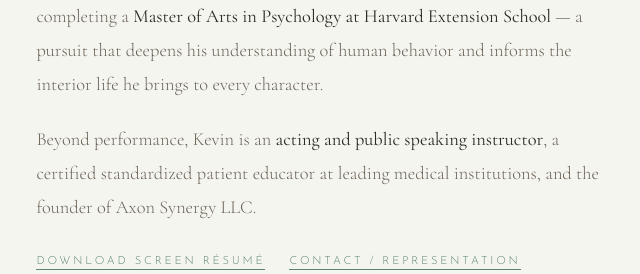
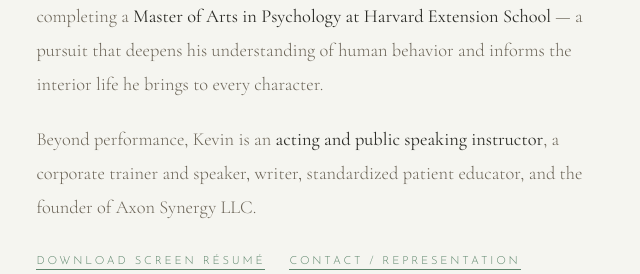
Before and after one commit to kevinbryantrose/kevinbryantrose.github.io, a plain HTML site: page index.html in a window 1280 px wide. Shown: the part 1680-1954 px from the top of the page, 537-1177 px from the left. Drawn offline with nearby package versions, Linux system fonts and the light colour scheme.

Commit message:
Update index.html

```diff
--- a/index.html
+++ b/index.html
@@ -962,7 +962,7 @@
 
           <p>
             Beyond performance, Kevin is an <strong>acting and public speaking instructor</strong>,
-            a certified standardized patient educator at leading medical institutions,
+            a corporate trainer and speaker, writer, standardized patient educator,
             and the founder of Axon Synergy LLC.
           </p>
 
```
